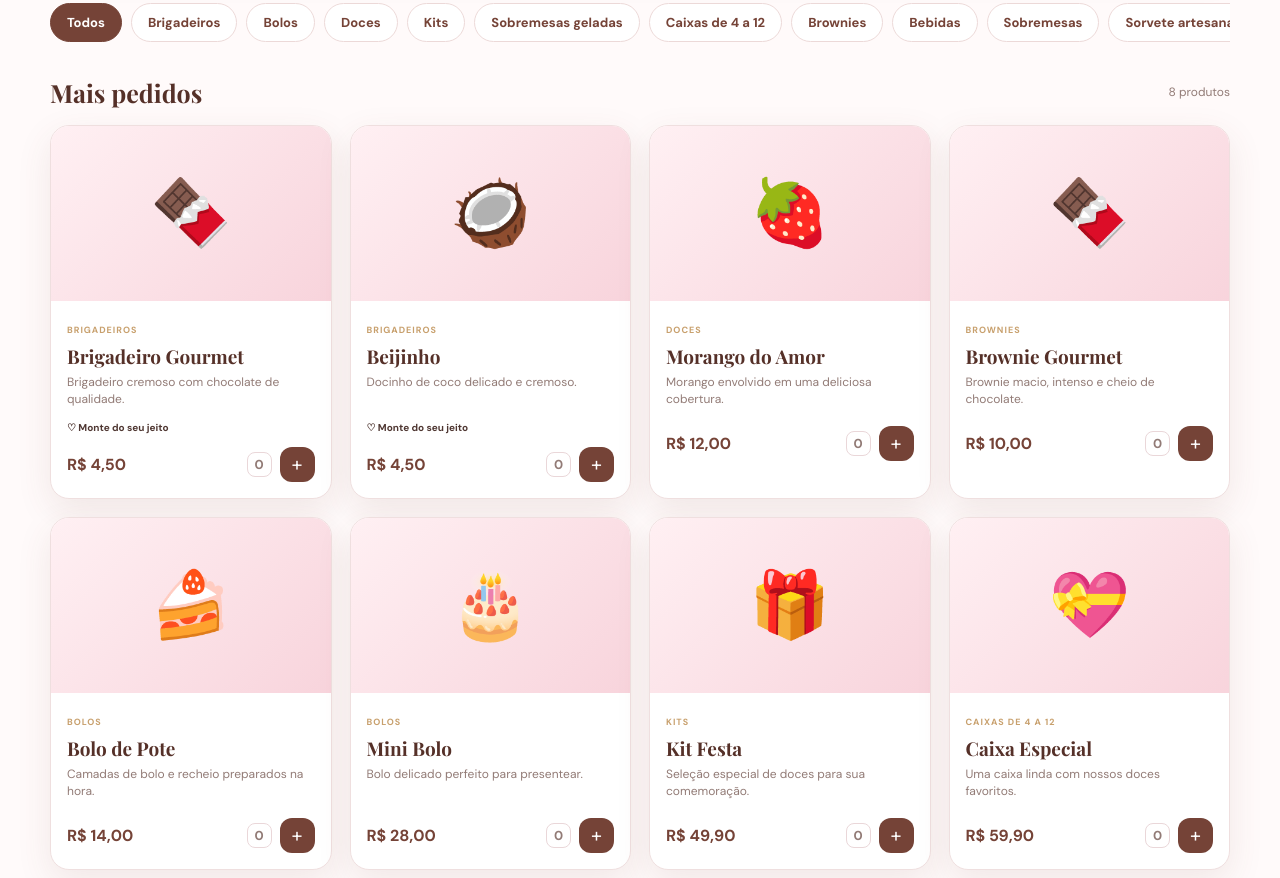
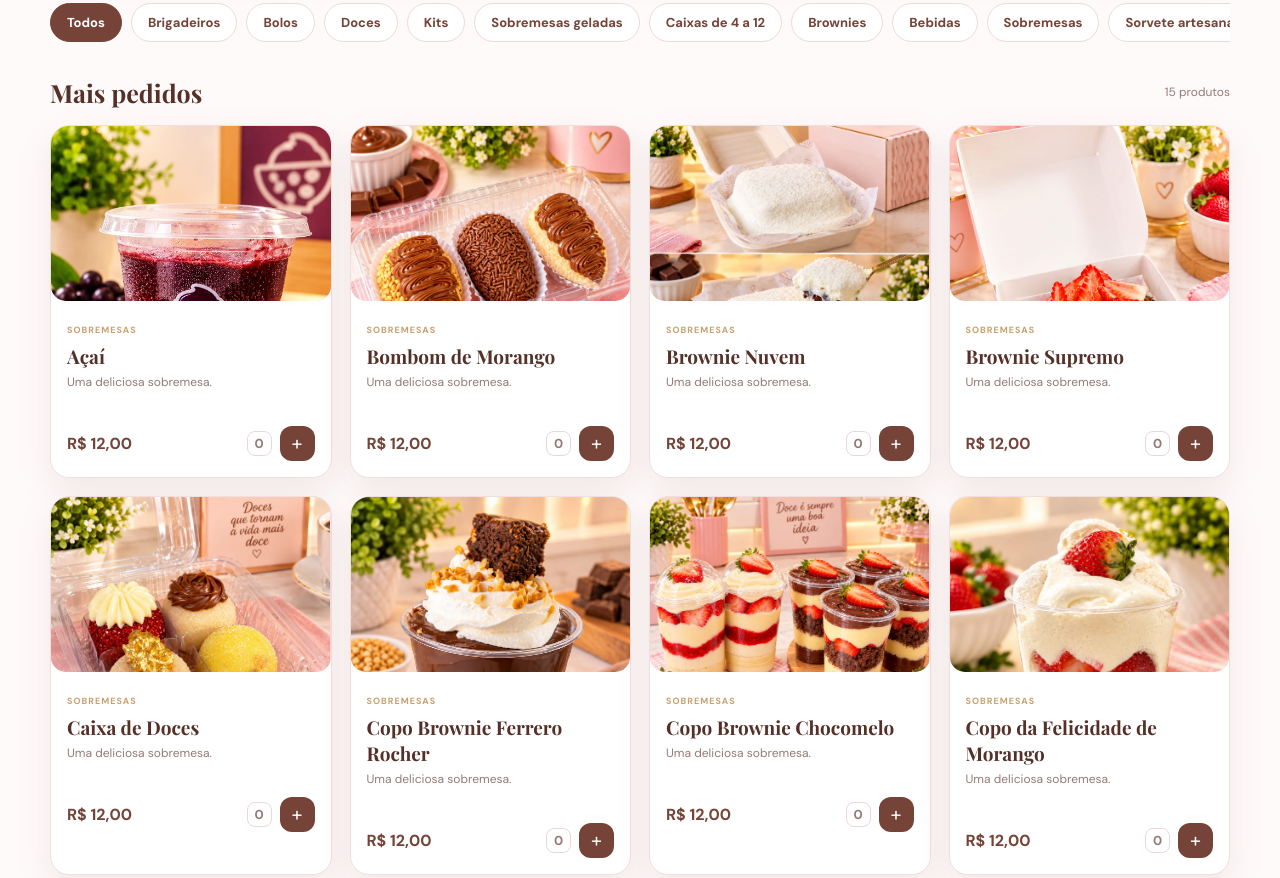
Before and after one commit to luanbazeth-creator/PRII-DOCES, a plain HTML site: page cardapio.html in a window 1280 px wide. Shown: the part 1036-1914 px from the top of the page. Drawn offline with nearby package versions, Linux system fonts and the light colour scheme.

Commit message:
Add files via upload

```diff
--- a/css/cardapio.css
+++ b/css/cardapio.css
@@ -36,6 +36,34 @@
    09. Footer
    10. Responsividade
    ============================================================ */
+
+/* ============================================================
+   FOTOS DOS PRODUTOS
+   ============================================================ */
+
+.product-image {
+    width: 100%;
+    height: 190px;
+    overflow: hidden;
+    border-radius: 15px;
+    display: flex;
+    align-items: center;
+    justify-content: center;
+    background: #fff0f5;
+}
+
+    .product-image img {
+        width: 100%;
+        height: 100%;
+        display: block;
+        object-fit: cover;
+        object-position: center;
+        transition: transform 0.3s ease;
+    }
+
+.product-card:hover .product-image img {
+    transform: scale(1.04);
+}
 
 
 /* ============================================================
--- a/js/cardapio.js
+++ b/js/cardapio.js
@@ -47,71 +47,149 @@
    ============================================================ */
 
 const products = [
+    // ============================================================
+    // SOBREMESAS
+    // Para adicionar um produto, basta copiar um bloco e alterar
+    // nome, imagem e preço.
+    // ============================================================
+
     {
-    id: 1,
-    name: "Brigadeiro Gourmet",
-    category: "Brigadeiros",
-    price: 4.50,
-    description: "Brigadeiro cremoso com chocolate de qualidade.",
-    emoji: "🍫",
-    customizable: true
+        id: 9,
+        name: "Açaí",
+        category: "Sobremesas",
+        price: 12.00,
+        description: "Uma deliciosa sobremesa.",
+        image: "assets/sobremesas/açai.jpeg"
     },
+
     {
-    id: 2,
-    name: "Beijinho",
-    category: "Brigadeiros",
-    price: 4.50,
-    description: "Docinho de coco delicado e cremoso.",
-    emoji: "🥥",
-    customizable: true
+        id: 10,
+        name: "Bombom de Morango",
+        category: "Sobremesas",
+        price: 12.00,
+        description: "Uma deliciosa sobremesa.",
+        image: "assets/sobremesas/bombo-de-morango-ferrero-rocher-ninho-com-nutela-brigadeiro.jpeg"
     },
+
     {
-    id: 3,
-    name: "Morango do Amor",
-    category: "Doces",
+        id: 11,
+        name: "Brownie Nuvem",
+        category: "Sobremesas",
         price: 12.00,
-    description: "Morango envolvido em uma deliciosa cobertura.",
-    emoji: "🍓"
+        description: "Uma deliciosa sobremesa.",
+        image: "assets/sobremesas/brownie-nuvem.jpeg"
     },
+
     {
-    id: 4,
-    name: "Brownie Gourmet",
-    category: "Brownies",
-    price: 10.00,
-    description: "Brownie macio, intenso e cheio de chocolate.",
-    emoji: "🍫"
+        id: 12,
+        name: "Brownie Supremo",
+        category: "Sobremesas",
+        price: 12.00,
+        description: "Uma deliciosa sobremesa.",
+        image: "assets/sobremesas/brownie-supremo-com-recheio-de-brigadeiro-ou-ninho-decorado.jpeg"
     },
+
     {
-    id: 5,
-    name: "Bolo de Pote",
-    category: "Bolos",
-    price: 14.00,
-    description: "Camadas de bolo e recheio preparados na hora.",
-    emoji: "🍰"
+        id: 13,
+        name: "Caixa de Doces",
+        category: "Sobremesas",
+        price: 12.00,
+        description: "Uma deliciosa sobremesa.",
+        image: "assets/sobremesas/caixa-de-doces.jpeg"
     },
+
     {
-    id: 6,
-    name: "Mini Bolo",
-    category: "Bolos",
-    price: 28.00,
-    description: "Bolo delicado perfeito para presentear.",
-    emoji: "🎂"
+        id: 14,
+        name: "Copo Brownie Ferrero Rocher",
+        category: "Sobremesas",
+        price: 12.00,
+        description: "Uma deliciosa sobremesa.",
+        image: "assets/sobremesas/cop-brawnie-ferreiro-rocher.jpeg"
     },
+
     {
-    id: 7,
-    name: "Kit Festa",
-    category: "Kits",
-    price: 49.90,
-    description: "Seleção especial de doces para sua comemoração.",
-    emoji: "🎁"
+        id: 15,
+        name: "Copo Brownie Chocomelo",
+        category: "Sobremesas",
+        price: 12.00,
+        description: "Uma deliciosa sobremesa.",
+        image: "assets/sobremesas/copo-brownie-chocomelo-ferrero-rocher-ninho-com-morango.jpeg"
     },
+
     {
-    id: 8,
-    name: "Caixa Especial",
-    category: "Caixas de 4 a 12",
-    price: 59.90,
-    description: "Uma caixa linda com nossos doces favoritos.",
-    emoji: "💝"
+        id: 16,
+        name: "Copo da Felicidade de Morango",
+        category: "Sobremesas",
+        price: 12.00,
+        description: "Uma deliciosa sobremesa.",
+        image: "assets/sobremesas/copo-da-felicidade-de-morango.jpeg"
+    },
+
+    {
+        id: 17,
+        name: "Fatia de Brownie",
+        category: "Sobremesas",
+        price: 12.00,
+        description: "Uma deliciosa sobremesa.",
+        image: "assets/sobremesas/fatia-brownie.jpeg"
+    },
+
+    {
+        id: 18,
+        name: "Fatia de Brownie Especial",
+        category: "Sobremesas",
+        price: 12.00,
+        description: "Uma deliciosa sobremesa.",
+        image: "assets/sobremesas/fatia-brownie2.jpeg"
+    },
+
+    {
+        id: 19,
+        name: "Pote de Sorvete",
+        category: "Sobremesas",
+        price: 12.00,
+        description: "Uma deliciosa sobremesa.",
+        image: "assets/sobremesas/pote-de-sorvete.jpeg"
+    },
+
+    {
+        id: 20,
+        name: "Sanduíche de Brownie",
+        category: "Sobremesas",
+        price: 12.00,
+        description: "Uma deliciosa sobremesa.",
+        image: "assets/sobremesas/sanduiche-brownie.jpeg"
+    },
+
+    {
+        id: 21,
+        name: "Sobremesa de Brigadeiro com Morango",
+        category: "Sobremesas",
+        price: 12.00,
+        description: "Uma deliciosa sobremesa.",
+        image: "assets/sobremesas/sobremesa-de-brigadeiro-com-morango-e-creme-de-ninho.jpeg"
+    },
+
+    // Fotos que vieram com nome automático do WhatsApp.
+    // Elas aparecem sem título no cardápio.
+    {
+        id: 22,
+        name: "Sobremesa",
+        showName: false,
+        category: "Sobremesas",
+        price: 12.00,
+        description: "",
+        image: "assets/sobremesas/WhatsApp Image 2026-10-25 at 15.10.30.jpeg"
+    },
+
+    {
+        id: 23,
+        name: "Sobremesa",
+        showName: false,
+        category: "Sobremesas",
+        price: 12.00,
+        description: "",
+        image: "assets/sobremesas/WhatsApp Image 2026-10-25 at 15.10.33 (1).jpeg"
     }
 ];
 
@@ -227,15 +305,37 @@ function renderProducts() {
 
 
 function createProductCard(product) {
+
     const customizationLabel = product.customizable
         ? `<small class="customizable-label">♡ Monte do seu jeito</small>`
+        : "";
+
+    // Se o produto tiver foto, mostra a imagem.
+    // Se não tiver, mantém o emoji antigo.
+    const productVisual = product.image
+        ? `
+      <img
+        src="${product.image}"
+        alt="${product.showName === false ? "Sobremesa da PRII DOCES" : product.name}"
+        loading="lazy"
+      >
+    `
+        : product.emoji;
+
+    // Alguns produtos podem aparecer sem título.
+    const productName = product.showName === false
+        ? ""
+        : `<h3>${product.name}</h3>`;
+
+    const productDescription = product.description
+        ? `<p>${product.description}</p>`
         : "";
 
     return `
     <article class="product-card" data-product-id="${product.id}">
 
       <div class="product-image">
-        ${product.emoji}
+        ${productVisual}
       </div>
 
       <div class="product-info">
@@ -244,13 +344,9 @@ function createProductCard(product) {
           ${product.category}
         </span>
 
-        <h3>
-          ${product.name}
-        </h3>
+        ${productName}
 
-        <p>
-          ${product.description}
-        </p>
+        ${productDescription}
 
         ${customizationLabel}
 
@@ -260,17 +356,23 @@ function createProductCard(product) {
             ${formatCurrency(product.price)}
           </span>
 
-          <!-- Mostra a quantidade desse produto que já está no carrinho. -->
           <div class="product-add-controls">
-            <span class="product-cart-quantity" data-quantity-for="${product.id}" aria-label="Quantidade no carrinho">${getProductQuantity(product.id)}</span>
+
+            <span
+              class="product-cart-quantity"
+              data-quantity-for="${product.id}"
+            >
+              ${getProductQuantity(product.id)}
+            </span>
+
             <button
               class="add-product"
               type="button"
               onclick="handleProductSelection(${product.id})"
-              aria-label="Adicionar ${product.name} ao carrinho"
             >
               +
             </button>
+
           </div>
 
         </div>
```
Also changed, not shown: index.html (+1 -1 lines), assets/sobremesas/WhatsApp Image 2026-10-25 at 15.10.30.jpeg (added), assets/sobremesas/WhatsApp Image 2026-10-25 at 15.10.33 (1).jpeg (added), assets/sobremesas/açai.jpeg (added), assets/sobremesas/bombo-de-morango-ferrero-rocher-ninho-com-nutela-brigadeiro.jpeg (added), assets/sobremesas/brownie-nuvem.jpeg (added), assets/sobremesas/brownie-supremo-com-recheio-de-brigadeiro-ou-ninho-decorado.jpeg (added), assets/sobremesas/caixa-de-doces.jpeg (added), assets/sobremesas/cop-brawnie-ferreiro-rocher.jpeg (added), assets/sobremesas/copo-brownie-chocomelo-ferrero-rocher-ninho-com-morango.jpeg (added), assets/sobremesas/copo-da-felicidade-de-morango.jpeg (added), assets/sobremesas/fatia-brownie.jpeg (added), assets/sobremesas/fatia-brownie2.jpeg (added), assets/sobremesas/pote-de-sorvete.jpeg (added), 2 more files. Lines whose indentation alone changed are shown as unchanged.
